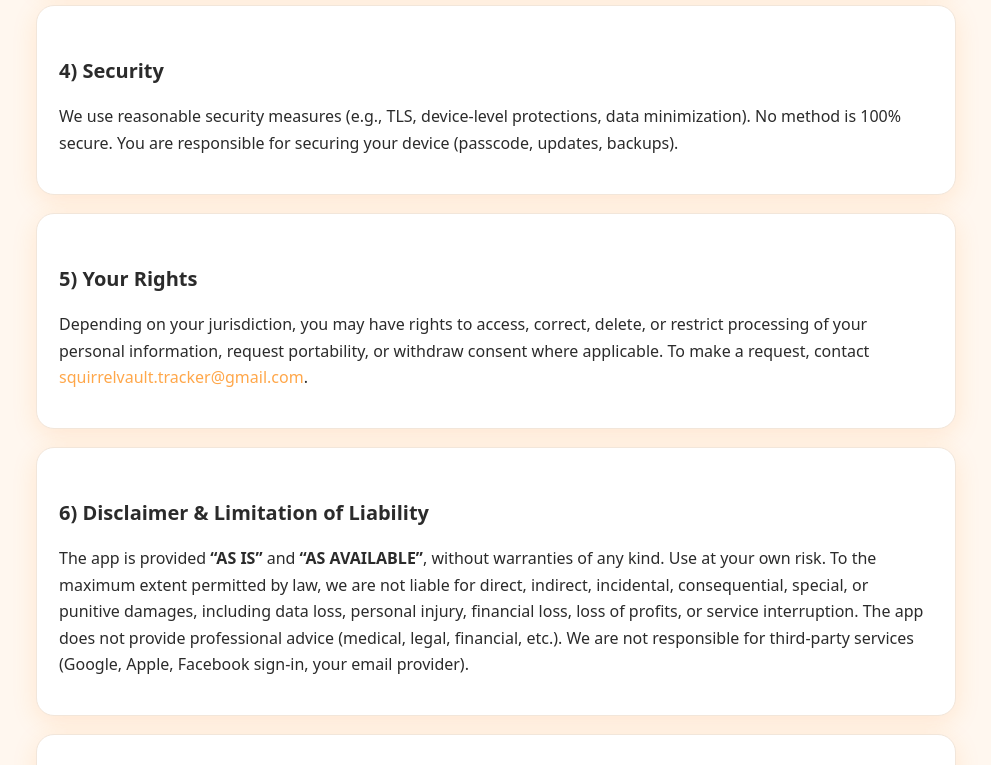
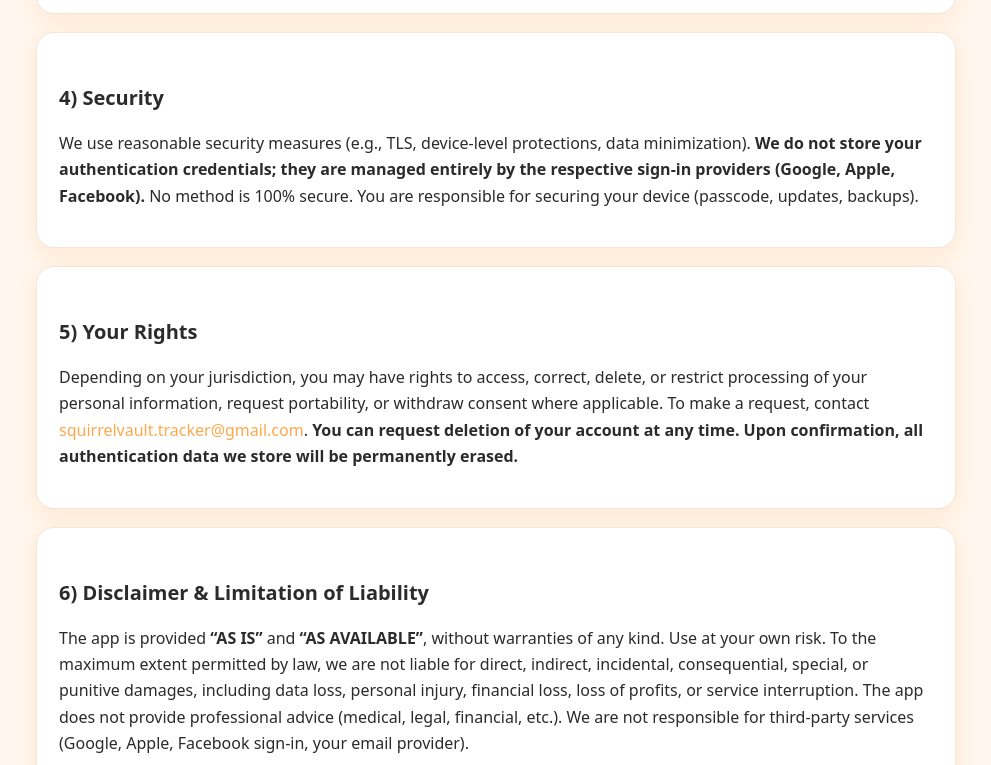
Before and after one commit to Squirrel-app/SquirrelVault-Tracker-Support, a plain HTML site: page privacy.html in a window 1280 px wide. Shown: the part 1475-2240 px from the top of the page, without its empty margins (144-1135 px from the left). Drawn offline with Linux system fonts and the light colour scheme.

Commit message:
Update privacy.html

```diff
--- a/privacy.html
+++ b/privacy.html
@@ -74,9 +74,9 @@
 <main class="wrap">
   <header>
     <div class="brand">
-  <div class="logo">
-  <img src="squirrelvault-icon.png" alt="SquirrelVault Tracker logo" style="width:100%;height:100%;border-radius:12px;">
-</div>
+      <div class="logo">
+        <img src="squirrelvault-icon.png" alt="SquirrelVault Tracker logo" style="width:100%;height:100%;border-radius:12px;">
+      </div>
       <div>
         <h1>SquirrelVault Tracker — Privacy Policy</h1>
         <div class="sub">
@@ -112,7 +112,7 @@
     <h3>1.1 Authentication</h3>
     <ul>
       <li>Sign-in via Google, Apple, or Facebook.</li>
-      <li>We receive your user identifier (UID), email address, and (if available) display name.</li>
+      <li>We receive a unique user identifier (UID) from the sign-in provider, your email address, and (if available) display name.</li>
       <li>Used solely to authenticate you and provide app access.</li>
     </ul>
     <h3>1.2 Local Content</h3>
@@ -148,7 +148,11 @@
 
   <section id="security" class="card">
     <h2>4) Security</h2>
-    <p>We use reasonable security measures (e.g., TLS, device‑level protections, data minimization). No method is 100% secure. You are responsible for securing your device (passcode, updates, backups).</p>
+    <p>
+      We use reasonable security measures (e.g., TLS, device‑level protections, data minimization).
+      <strong>We do not store your authentication credentials; they are managed entirely by the respective sign‑in providers (Google, Apple, Facebook).</strong>
+      No method is 100% secure. You are responsible for securing your device (passcode, updates, backups).
+    </p>
   </section>
 
   <section id="rights" class="card">
@@ -157,6 +161,7 @@
       Depending on your jurisdiction, you may have rights to access, correct, delete, or restrict processing of your personal information,
       request portability, or withdraw consent where applicable. To make a request, contact
       <a href="mailto:squirrelvault.tracker@gmail.com">squirrelvault.tracker@gmail.com</a>.
+      <strong>You can request deletion of your account at any time. Upon confirmation, all authentication data we store will be permanently erased.</strong>
     </p>
   </section>
 
@@ -200,7 +205,7 @@
         <tr><td>Local Content</td><td>Stored on your device only; we don’t access it.</td></tr>
         <tr><td>Purchases</td><td>None (no IAP/subscriptions).</td></tr>
         <tr><td>Sharing</td><td>No sale of personal data; limited to sign‑in and your email provider.</td></tr>
-        <tr><td>Security</td><td>Reasonable measures; you secure your device.</td></tr>
+        <tr><td>Security</td><td>Reasonable measures; credentials handled by providers.</td></tr>
         <tr><td>Liability</td><td>“AS IS”; strong limitation of liability.</td></tr>
         <tr><td>Applicable Law</td><td>Local laws prevail where mandatory; fallback to Portugal.</td></tr>
       </tbody>
```
